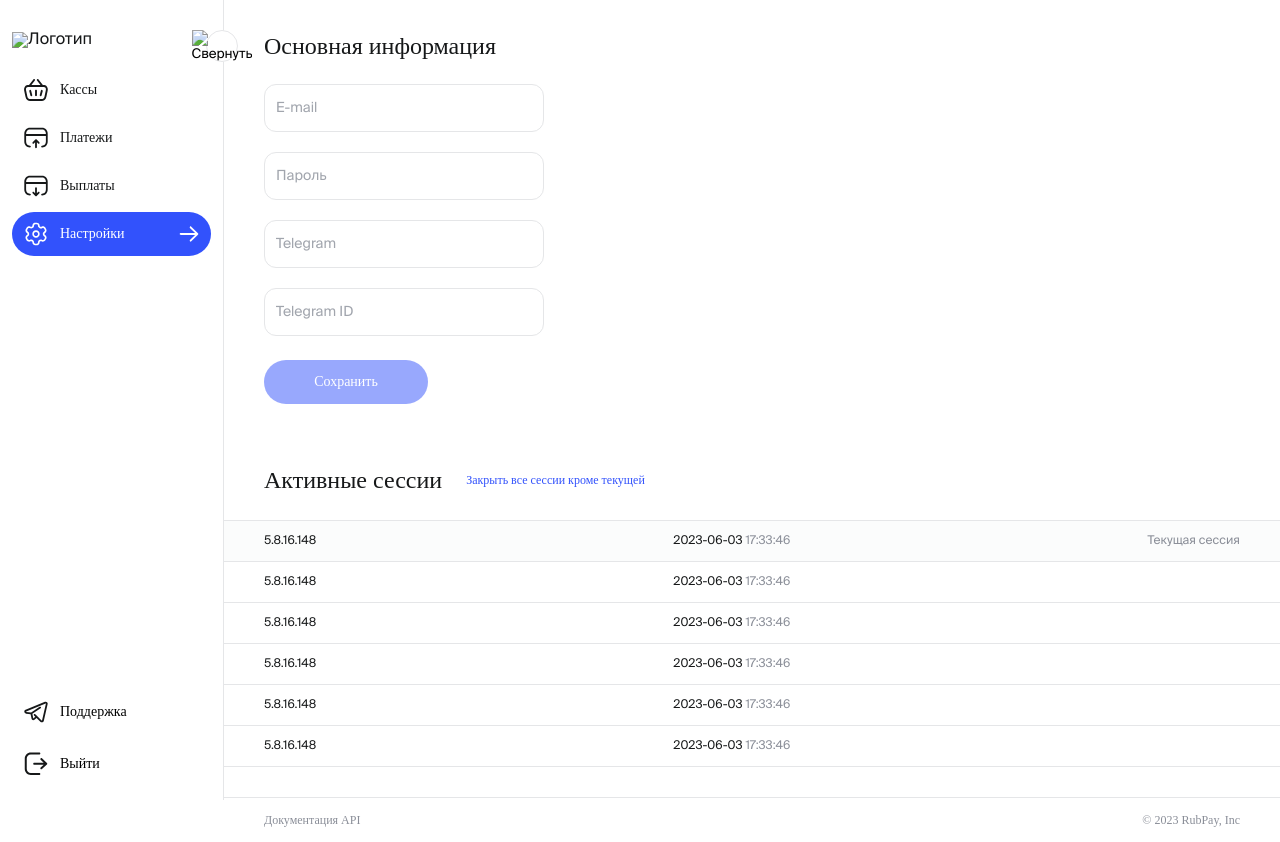
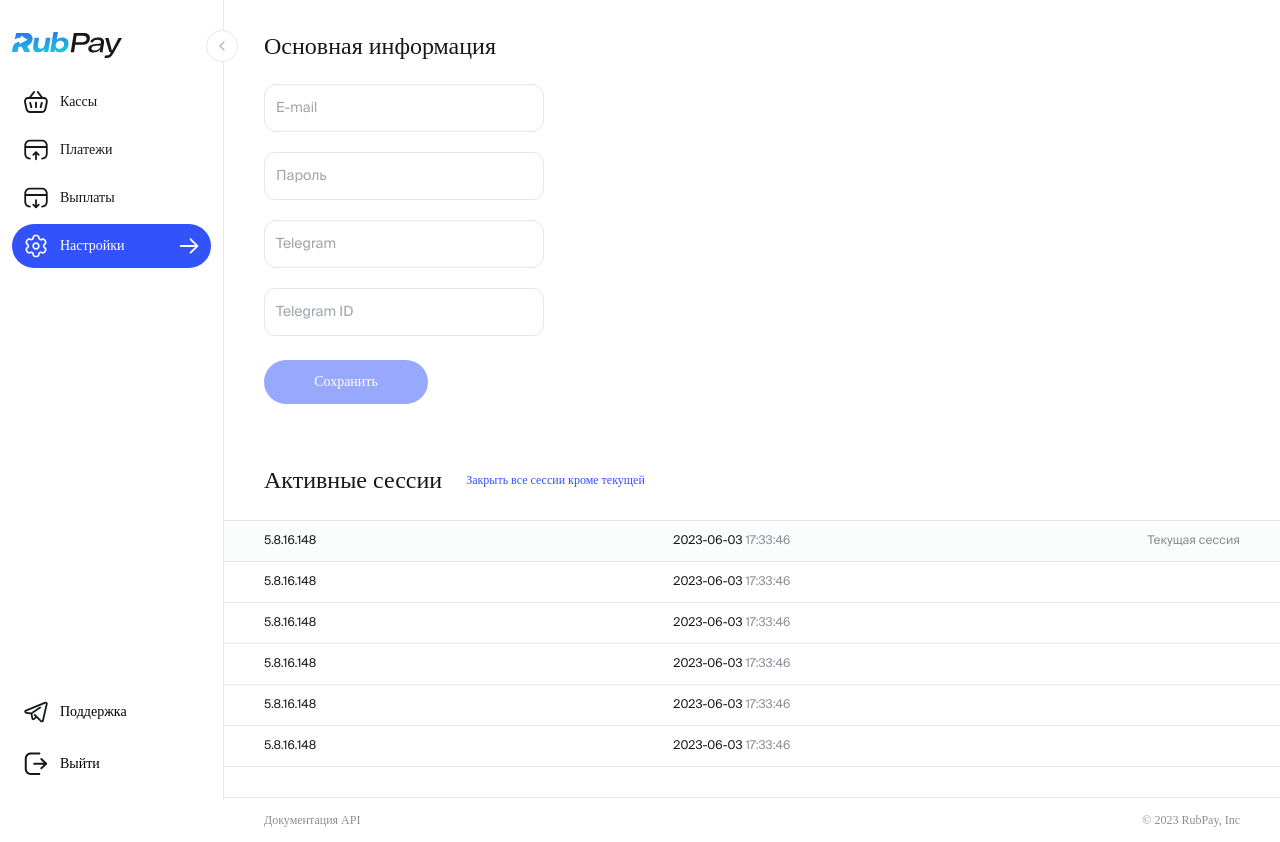
Before and after one commit to profunarsenal/rubpay, a plain HTML site: page pages/settings.html in a window 1280 px wide. Drawn offline with Linux system fonts and the light colour scheme; files whose address does not match are found by name.

Commit message:
путь к картинкам

```diff
--- a/pages/settings.html
+++ b/pages/settings.html
@@ -12,8 +12,8 @@
     <div class="wrapper">
         <aside class="sidebar">
             <div class="logo">
-                <img class="logo__main" src="assets/img/logo.svg" alt="Логотип">
-                <img class="logo__small" src="assets/img/logo-small.svg" alt="Логотип">
+                <img class="logo__main" src="../assets/img/logo.svg" alt="Логотип">
+                <img class="logo__small" src="../assets/img/logo-small.svg" alt="Логотип">
             </div>
             <ul class="sidebar__list">
                 <li class="sidebar__item">
@@ -90,7 +90,7 @@
                 </button>
             </div>
             <button class="sidebar__collapse-button">
-                <img src="assets/img/arrow-tick.svg" alt="Свернуть">
+                <img src="../assets/img/arrow-tick.svg" alt="Свернуть">
             </button>
         </aside>
         <div class="container">
```
Also changed, not shown: pages/payments.html (+3 -3 lines), pages/payouts.html (+3 -3 lines).
